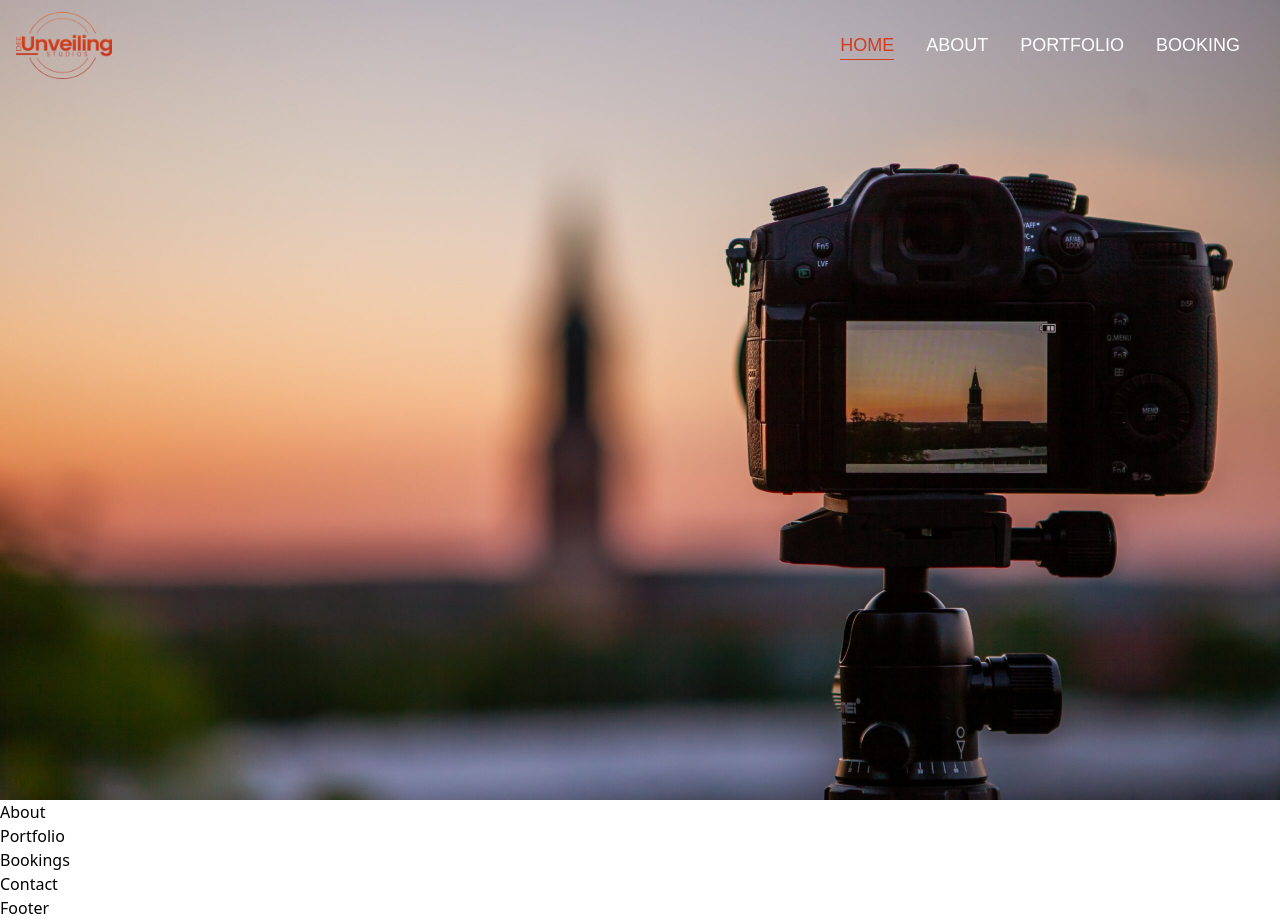
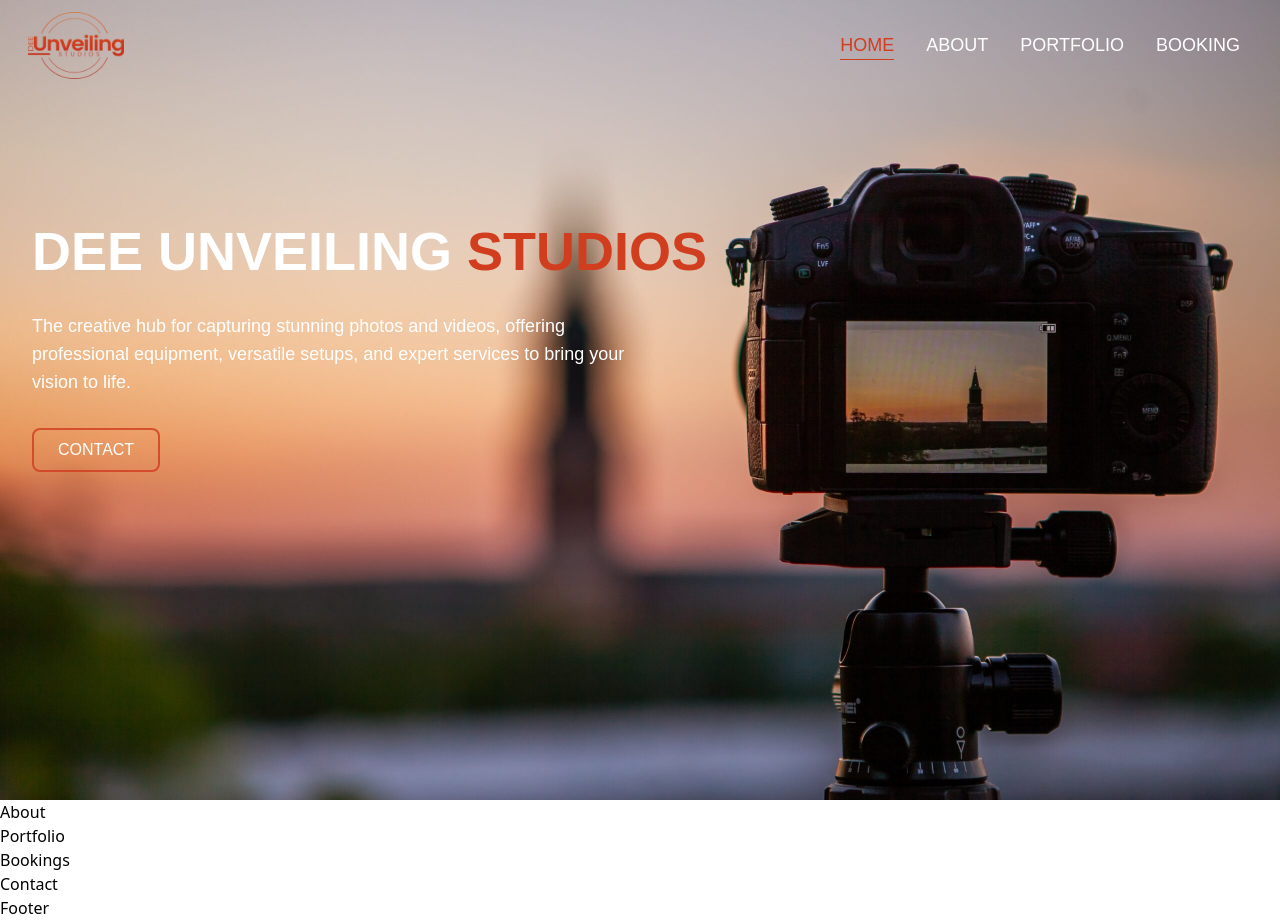
Before and after one commit to yommexg/deeUnveilings, a React (Vite) app: page / in a window 1280 px wide. Built offline with nearby package versions, Linux system fonts and the light colour scheme.

Commit message:
Home page

```diff
--- a/src/components/Header/index.tsx
+++ b/src/components/Header/index.tsx
@@ -26,7 +26,8 @@ const Header = () => {
         backgroundPosition: "center top",
       }}
     >
-      <div className="flex flex-row justify-between items-center ml-2 py-1">
+      <div>
+        <div className="flex flex-row justify-between items-center ml-5 py-1">
           <img src={logo} className="w-[112px] h-[83px] p-2" alt="Logo" />
 
           {/* Desktop Nav */}
@@ -91,6 +92,21 @@ const Header = () => {
           </div>
         )}
       </div>
+      <div className="mt-[120px] ml-8 font-montserrat font-[500] text-white">
+        <h1 className="text-[45px] md:text-[54px] font-[600]">
+          DEE UNVEILING <span className="text-[#D13D1F]">STUDIOS</span>
+        </h1>
+        <p className="max-w-[600px] text-lg mt-5">
+          The creative hub for capturing stunning photos and videos, offering
+          professional equipment, versatile setups, and expert services to bring
+          your vision to life.
+        </p>
+
+        <button className="mt-8 px-6 py-2 border-2 rounded-lg border-[#D13D1FCC] ">
+          CONTACT
+        </button>
+      </div>
+    </div>
   );
 };
 
--- a/src/index.css
+++ b/src/index.css
@@ -12,6 +12,14 @@
 
 @font-face {
   font-family: "Montserrat";
+  src: url("https://fonts.googleapis.com/css2?family=Montserrat:ital,wght@0,500;1,500&display=swap")
+    format("truetype");
+  font-weight: 500;
+  font-style: normal;
+}
+
+@font-face {
+  font-family: "Montserrat";
   src: url("https://fonts.googleapis.com/css2?family=Montserrat:ital,wght@0,600;1,600&display=swap")
     format("truetype");
   font-weight: 600;
```
Lines whose indentation alone changed are shown as unchanged.
